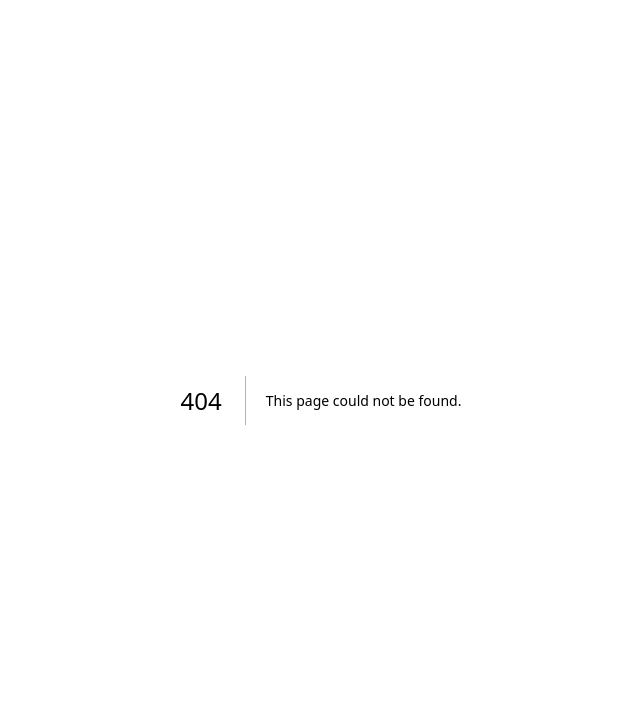
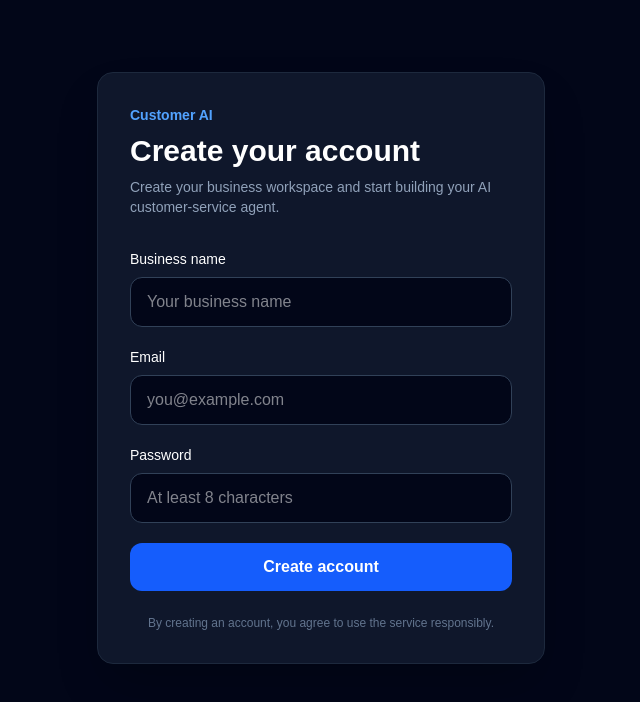
Before and after one commit to Samsondanjuma006/customer-ai-agent, a Next.js app: page /signup in a window 1280 px wide. Before the commit this address had no page. Shown: the top 702 px of the page, without its empty margins (319-959 px from the left). Built offline with nearby package versions, Linux system fonts and the light colour scheme.

Commit message:
Add authentication pages

```diff
--- /dev/null
+++ b/app/login/page.tsx
@@ -0,0 +1,127 @@
+"use client";
+
+import { FormEvent, useState } from "react";
+import Link from "next/link";
+import { useRouter } from "next/navigation";
+
+export default function LoginPage() {
+  const router = useRouter();
+
+  const [email, setEmail] = useState("");
+  const [password, setPassword] = useState("");
+  const [loading, setLoading] = useState(false);
+  const [error, setError] = useState("");
+
+  async function handleSubmit(event: FormEvent<HTMLFormElement>) {
+    event.preventDefault();
+    setLoading(true);
+    setError("");
+
+    try {
+      const response = await fetch("/api/auth/login", {
+        method: "POST",
+        headers: {
+          "Content-Type": "application/json",
+        },
+        body: JSON.stringify({
+          email,
+          password,
+        }),
+      });
+
+      const data = await response.json();
+
+      if (!response.ok) {
+        setError(data.error || "Unable to sign in.");
+        return;
+      }
+
+      router.push("/");
+      router.refresh();
+    } catch {
+      setError("Something went wrong. Please try again.");
+    } finally {
+      setLoading(false);
+    }
+  }
+
+  return (
+    <main className="min-h-screen bg-slate-950 px-6 py-12 text-white">
+      <div className="mx-auto flex min-h-[80vh] max-w-md items-center">
+        <section className="w-full rounded-2xl border border-slate-800 bg-slate-900 p-8 shadow-2xl">
+          <div className="mb-8">
+            <p className="mb-2 text-sm font-semibold text-blue-400">
+              Customer AI
+            </p>
+
+            <h1 className="text-3xl font-bold">
+              Welcome back
+            </h1>
+
+            <p className="mt-2 text-sm text-slate-400">
+              Sign in to manage your AI customer-service agents.
+            </p>
+          </div>
+
+          <form onSubmit={handleSubmit} className="space-y-5">
+            <div>
+              <label className="mb-2 block text-sm font-medium">
+                Email
+              </label>
+
+              <input
+                type="email"
+                value={email}
+                onChange={(event) => setEmail(event.target.value)}
+                placeholder="you@example.com"
+                required
+                autoComplete="email"
+                className="w-full rounded-xl border border-slate-700 bg-slate-950 px-4 py-3 text-white outline-none focus:border-blue-500"
+              />
+            </div>
+
+            <div>
+              <label className="mb-2 block text-sm font-medium">
+                Password
+              </label>
+
+              <input
+                type="password"
+                value={password}
+                onChange={(event) => setPassword(event.target.value)}
+                placeholder="Your password"
+                required
+                autoComplete="current-password"
+                className="w-full rounded-xl border border-slate-700 bg-slate-950 px-4 py-3 text-white outline-none focus:border-blue-500"
+              />
+            </div>
+
+            {error && (
+              <div className="rounded-xl border border-red-900 bg-red-950/40 p-3 text-sm text-red-300">
+                {error}
+              </div>
+            )}
+
+            <button
+              type="submit"
+              disabled={loading}
+              className="w-full rounded-xl bg-blue-600 px-4 py-3 font-semibold transition hover:bg-blue-500 disabled:cursor-not-allowed disabled:opacity-60"
+            >
+              {loading ? "Signing in..." : "Sign in"}
+            </button>
+          </form>
+
+          <p className="mt-6 text-center text-sm text-slate-400">
+            Don't have an account?{" "}
+            <Link
+              href="/signup"
+              className="font-semibold text-blue-400 hover:text-blue-300"
+            >
+              Create one
+            </Link>
+          </p>
+        </section>
+      </div>
+    </main>
+  );
+}
--- /dev/null
+++ b/app/signup/page.tsx
@@ -0,0 +1,135 @@
+"use client";
+
+import { FormEvent, useState } from "react";
+import { useRouter } from "next/navigation";
+
+export default function SignupPage() {
+  const router = useRouter();
+
+  const [businessName, setBusinessName] = useState("");
+  const [email, setEmail] = useState("");
+  const [password, setPassword] = useState("");
+  const [loading, setLoading] = useState(false);
+  const [error, setError] = useState("");
+
+  async function handleSubmit(event: FormEvent<HTMLFormElement>) {
+    event.preventDefault();
+    setLoading(true);
+    setError("");
+
+    try {
+      const response = await fetch("/api/auth/signup", {
+        method: "POST",
+        headers: {
+          "Content-Type": "application/json",
+        },
+        body: JSON.stringify({
+          businessName,
+          email,
+          password,
+        }),
+      });
+
+      const data = await response.json();
+
+      if (!response.ok) {
+        setError(data.error || "Unable to create your account.");
+        return;
+      }
+
+      router.push("/");
+    } catch {
+      setError("Something went wrong. Please try again.");
+    } finally {
+      setLoading(false);
+    }
+  }
+
+  return (
+    <main className="min-h-screen bg-slate-950 px-6 py-12 text-white">
+      <div className="mx-auto flex min-h-[80vh] max-w-md items-center">
+        <section className="w-full rounded-2xl border border-slate-800 bg-slate-900 p-8 shadow-2xl">
+          <div className="mb-8">
+            <p className="mb-2 text-sm font-semibold text-blue-400">
+              Customer AI
+            </p>
+
+            <h1 className="text-3xl font-bold">
+              Create your account
+            </h1>
+
+            <p className="mt-2 text-sm text-slate-400">
+              Create your business workspace and start building your AI
+              customer-service agent.
+            </p>
+          </div>
+
+          <form onSubmit={handleSubmit} className="space-y-5">
+            <div>
+              <label className="mb-2 block text-sm font-medium">
+                Business name
+              </label>
+
+              <input
+                value={businessName}
+                onChange={(event) => setBusinessName(event.target.value)}
+                placeholder="Your business name"
+                required
+                className="w-full rounded-xl border border-slate-700 bg-slate-950 px-4 py-3 text-white outline-none focus:border-blue-500"
+              />
+            </div>
+
+            <div>
+              <label className="mb-2 block text-sm font-medium">
+                Email
+              </label>
+
+              <input
+                type="email"
+                value={email}
+                onChange={(event) => setEmail(event.target.value)}
+                placeholder="you@example.com"
+                required
+                className="w-full rounded-xl border border-slate-700 bg-slate-950 px-4 py-3 text-white outline-none focus:border-blue-500"
+              />
+            </div>
+
+            <div>
+              <label className="mb-2 block text-sm font-medium">
+                Password
+              </label>
+
+              <input
+                type="password"
+                value={password}
+                onChange={(event) => setPassword(event.target.value)}
+                placeholder="At least 8 characters"
+                minLength={8}
+                required
+                className="w-full rounded-xl border border-slate-700 bg-slate-950 px-4 py-3 text-white outline-none focus:border-blue-500"
+              />
+            </div>
+
+            {error && (
+              <div className="rounded-xl border border-red-900 bg-red-950/40 p-3 text-sm text-red-300">
+                {error}
+              </div>
+            )}
+
+            <button
+              type="submit"
+              disabled={loading}
+              className="w-full rounded-xl bg-blue-600 px-4 py-3 font-semibold transition hover:bg-blue-500 disabled:cursor-not-allowed disabled:opacity-60"
+            >
+              {loading ? "Creating account..." : "Create account"}
+            </button>
+          </form>
+
+          <p className="mt-6 text-center text-xs text-slate-500">
+            By creating an account, you agree to use the service responsibly.
+          </p>
+        </section>
+      </div>
+    </main>
+  );
+}
--- a/package.json
+++ b/package.json
@@ -9,6 +9,8 @@
     "lint": "eslint"
   },
   "dependencies": {
+    "@supabase/ssr": "^0.12.7",
+    "@supabase/supabase-js": "^2.117.2",
     "next": "16.3.5",
     "react": "19.2.8",
     "react-dom": "19.2.8"
```
Also changed, not shown: 1 other file (tests, documents, lock files or other folders).
